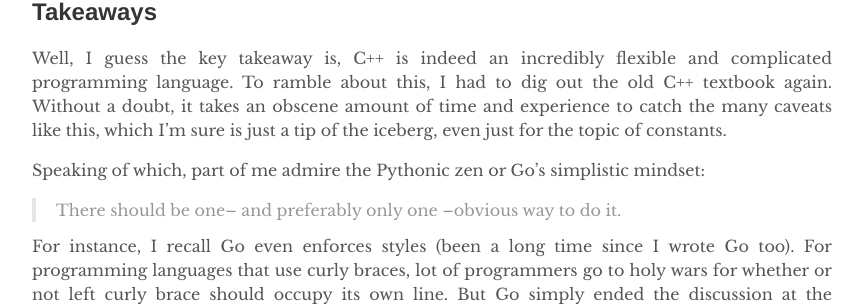
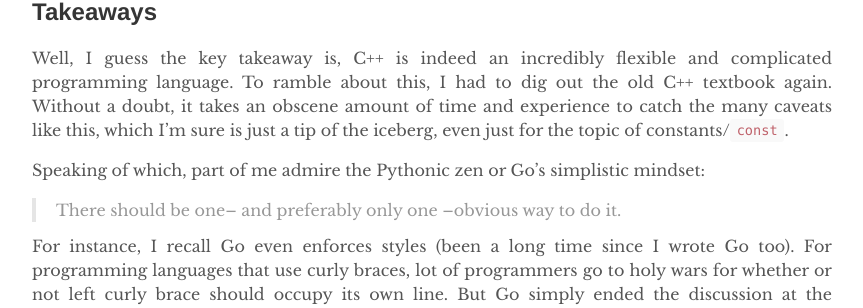
Before and after one commit to yuexiaofeng/yuexiaofeng.github.io, a Jekyll site: the page built from _posts/2021-11-03-const.md, in a window 1280 px wide and 900 px high, scrolled down 3957 px. Shown: the part 212-520 px from the top of the window, without its empty margins (208-1071 px from the left). Built offline with Jekyll 4.4.1, drawn with Linux system fonts in a browser that asks for light colours; some of the changed lines change nothing that is shown; some of the changed text lies outside the part shown.

Commit message:
Changed examples

````diff
--- a/_posts/2021-11-03-const.md
+++ b/_posts/2021-11-03-const.md
@@ -47,7 +47,7 @@
 answer = 420;
 
 // error. can't alter a constant
-answer += 5;
+answer *= 10;
 ```
 
 ## The Wild Side of Const
@@ -69,7 +69,7 @@
     cp[0] = 'B';          // this is OK
     cp = p;               // error. can't modify a const pointer
 
-    // Can we use two const to decare? Sure thing, why not?
+    // Can we use two const to declare? Sure thing, why not?
 
     const char *const cpc = s;
     cpc[0] = 'B';         // no can't do. cpc points to a constant
@@ -142,7 +142,7 @@
 
 ## Takeaways
 
-Well, I guess the key takeaway is, C++ is indeed an incredibly flexible and complicated programming language. To ramble about this, I had to dig out the old C++ textbook again. Without a doubt, it takes an obscene amount of time and experience to catch the many caveats like this, which I'm sure is just a tip of the iceberg, even just for the topic of constants.
+Well, I guess the key takeaway is, C++ is indeed an incredibly flexible and complicated programming language. To ramble about this, I had to dig out the old C++ textbook again. Without a doubt, it takes an obscene amount of time and experience to catch the many caveats like this, which I'm sure is just a tip of the iceberg, even just for the topic of constants/`const`.
 
 Speaking of which, part of me admire the Pythonic zen or Go's simplistic mindset:
 
````
